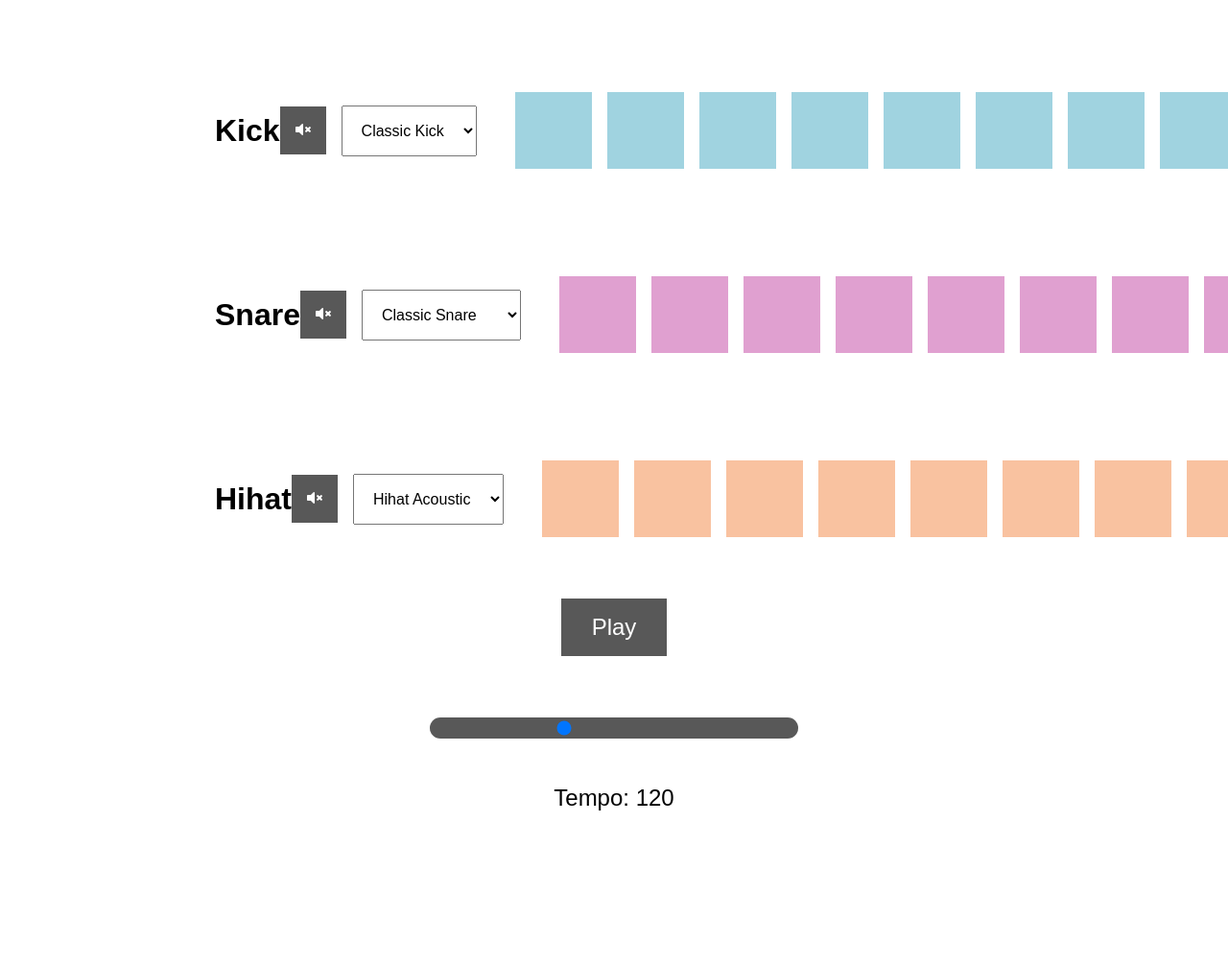
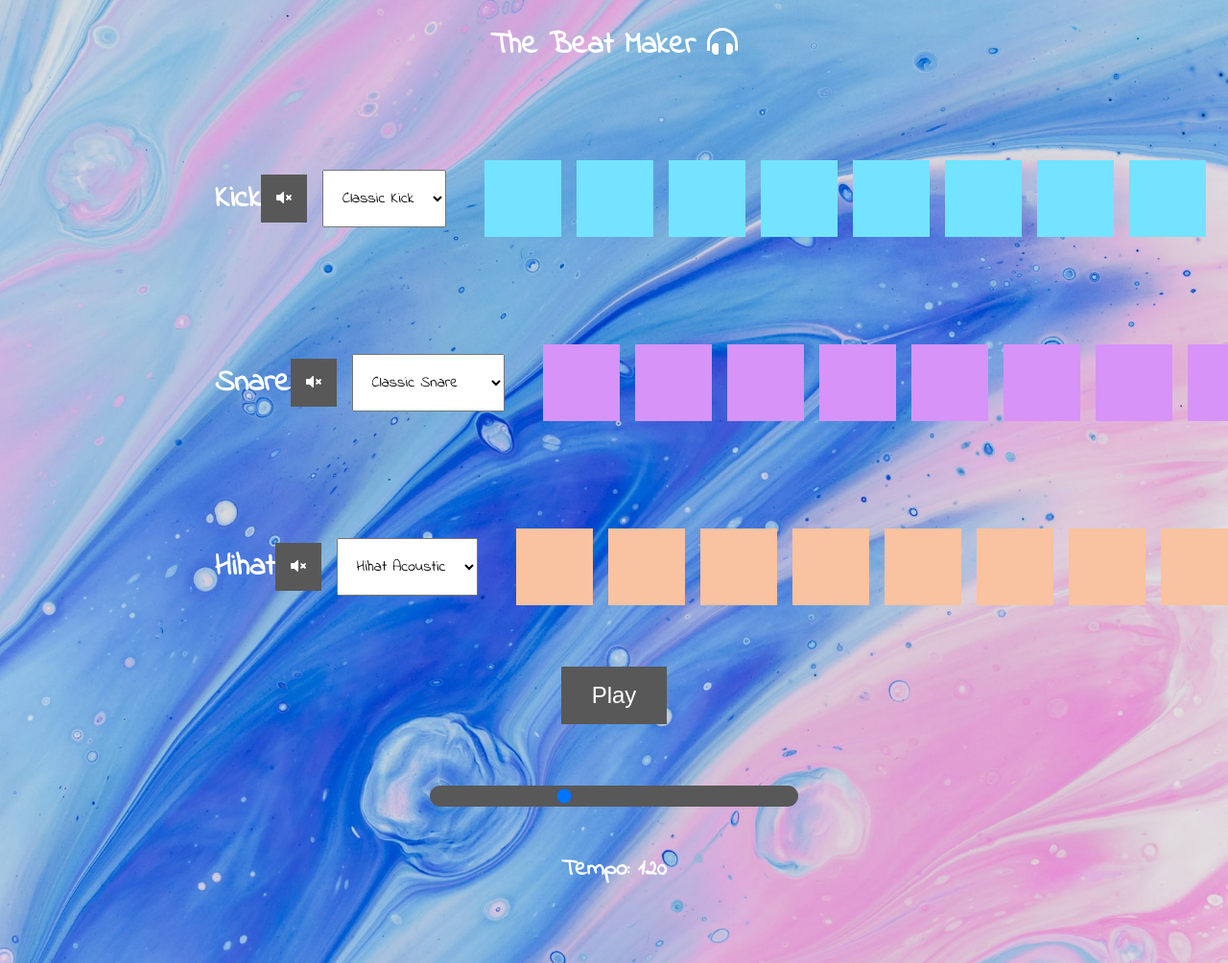
Before and after one commit to hanvnguyen94/the-beat-maker, a plain HTML site: page index.html in a window 1280 px wide. Shown: the top 1004 px of the page at 96% size. Before the commit the page ends 926 px from the top, so only its background shows below. Drawn offline with Linux system fonts and the light colour scheme.

Commit message:
changed font and background

```diff
--- a/index.html
+++ b/index.html
@@ -12,14 +12,16 @@
 <body>
 
   <div class="sequencer">
+    <h1>The Beat Maker <i class="fas fa-headphones-alt"></i></h1>
     <div class="kick-track">
       <div class="controls">
         <h1>Kick</h1>
         <button data-track='0' class="mute kick-volume">
           <i class='fas fas fa-volume-mute'></i>
         </button>
-        <select name="kick-select" id="kick-select">
-          <option value="./allSounds/kick-classic.wav">Classic Kick</option>
+        <select name="kick-select" id="kick-select" style="font-family: Indie Flower, cursive">
+          <option value="./allSounds/kick-classic.wav">Classic Kick
+          </option>
           <option value="./allSounds/kick-classic.wav">808 Kick</option>
           <option value="./allSounds/kick-heavy.wav">Kick Heavy</option>
           <option value="./allSounds/kick-softy.wav">Kick Softy</option>
@@ -44,7 +46,7 @@
         <button data-track='1' class="mute snare-volume">
           <i class='fas fas fa-volume-mute'></i>
         </button>
-        <select name="snare-select" id="snare-select">
+        <select name="snare-select" id="snare-select" style="font-family: Indie Flower, cursive">
           <option value="./allSounds/snare-acoustic01.wav">Classic Snare</option>
           <option value="./allSounds/snare-808.wav">808 Snare</option>
           <option value="./allSounds/snare-vinyl02.wav">Snare Vinyl</option>
@@ -70,7 +72,7 @@
         <button data-track='2' class="mute hihat-volume">
           <i class='fas fas fa-volume-mute'></i>
         </button>
-        <select name="hihat-select" id="hihat-select">
+        <select name="hihat-select" id="hihat-select" style="font-family: Indie Flower, cursive">
           <option value="./allSounds/hihat-acoustic01.wav">Hihat Acoustic</option>
           <option value="./allSounds/hihat-808.wav">808 Hihat</option>
           <option value="./allSounds/hihat-electro.wav">Hihat Electro</option>
--- a/style.css
+++ b/style.css
@@ -1,3 +1,7 @@
+
+@import url('https://fonts.googleapis.com/css2?family=Indie+Flower&display=swap');
+
+
 *{
   margin: 0;
   padding: 0;
@@ -5,7 +9,13 @@
 }
 
 body {
-  font-family: sans-serif;
+  font-family: 'Indie Flower', cursive , sans-serif;
+  background-image: url('./images/photo-1553356084-58ef4a67b2a7.jpeg');
+  background-position: center;
+  background-repeat: no-repeat;
+  background-size: cover;
+  color: rgb(255, 255, 255);
+  font-weight: 700;
 }
 
 i, svg{
@@ -20,11 +30,11 @@ i, svg{
 }
 
 .kick-pad{
-  background: rgb(160, 211, 224);
+  background: rgb(116, 227, 255);
 }
 
 .snare-pad{
-  background: rgb(224, 160, 208);
+  background: rgb(215, 147, 248);
 }
 
 .hihat-pad {
@@ -50,6 +60,7 @@ i, svg{
   flex-direction: column;
   justify-content: center;
   align-items: center;
+  padding-top: 1.5rem;
 }
 
 .hihat-track, .snare-track, .kick-track{
```
Also changed, not shown: images/photo-1458560871784-56d23406c091.jpeg (added), images/photo-1553356084-58ef4a67b2a7.jpeg (added).
